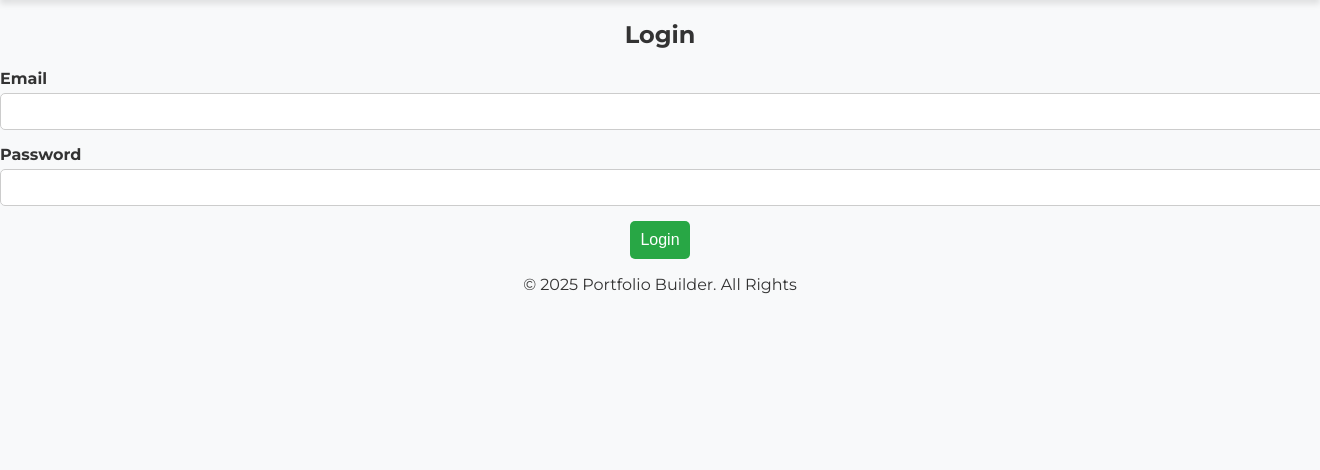
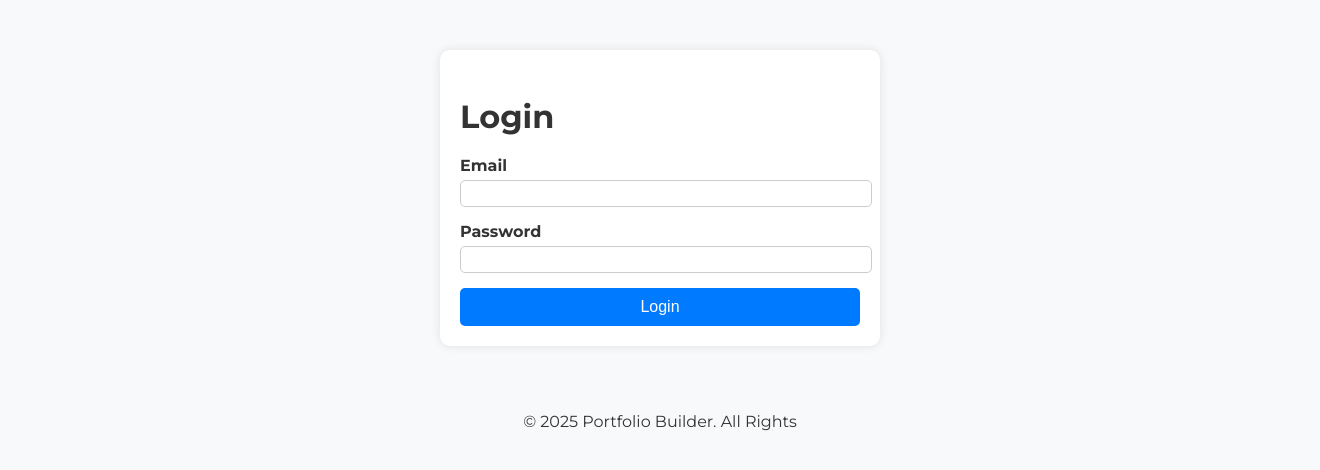
Before and after one commit to ihkcreations/CSE412_Lab_Assignment, a PHP site: page /login.html in a window 1320 px wide; the page is wider, and only the part inside the window is pictured. Shown: the part 52-522 px from the top of that part. Run offline with PHP 8.4, Linux system fonts and the light colour scheme.

Commit message:
Update styles.css

```diff
--- a/Lab2/styles.css
+++ b/Lab2/styles.css
@@ -318,3 +318,52 @@ button:hover {
     width: 80%;
   }
 }
+.login-section {
+    background-color: #f8f9fa;
+    padding: 50px 0;
+}
+
+.login-container {
+    max-width: 400px;
+    margin: 0 auto;
+    background-color: white;
+    padding: 20px;
+    border-radius: 10px;
+    box-shadow: 0 0 10px rgba(0, 0, 0, 0.1);
+    text-align: left;
+}
+
+.login-container h2 {
+    font-size: 2rem;
+    margin-bottom: 20px;
+}
+
+.login-container .form-group {
+    margin-bottom: 15px;
+}
+
+.login-container label {
+    font-weight: bold;
+}
+
+.login-container input {
+    width: 100%;
+    padding: 5px;
+    margin-top: 5px;
+    border: 1px solid #ccc;
+    border-radius: 5px;
+}
+
+.login-container .btn {
+    width: 100%;
+    background-color: #007bff;
+    color: white;
+    padding: 10px;
+    border: none;
+    border-radius: 5px;
+    cursor: pointer;
+}
+
+.login-container .btn:hover {
+    background-color: #0056b3;
+}
```
